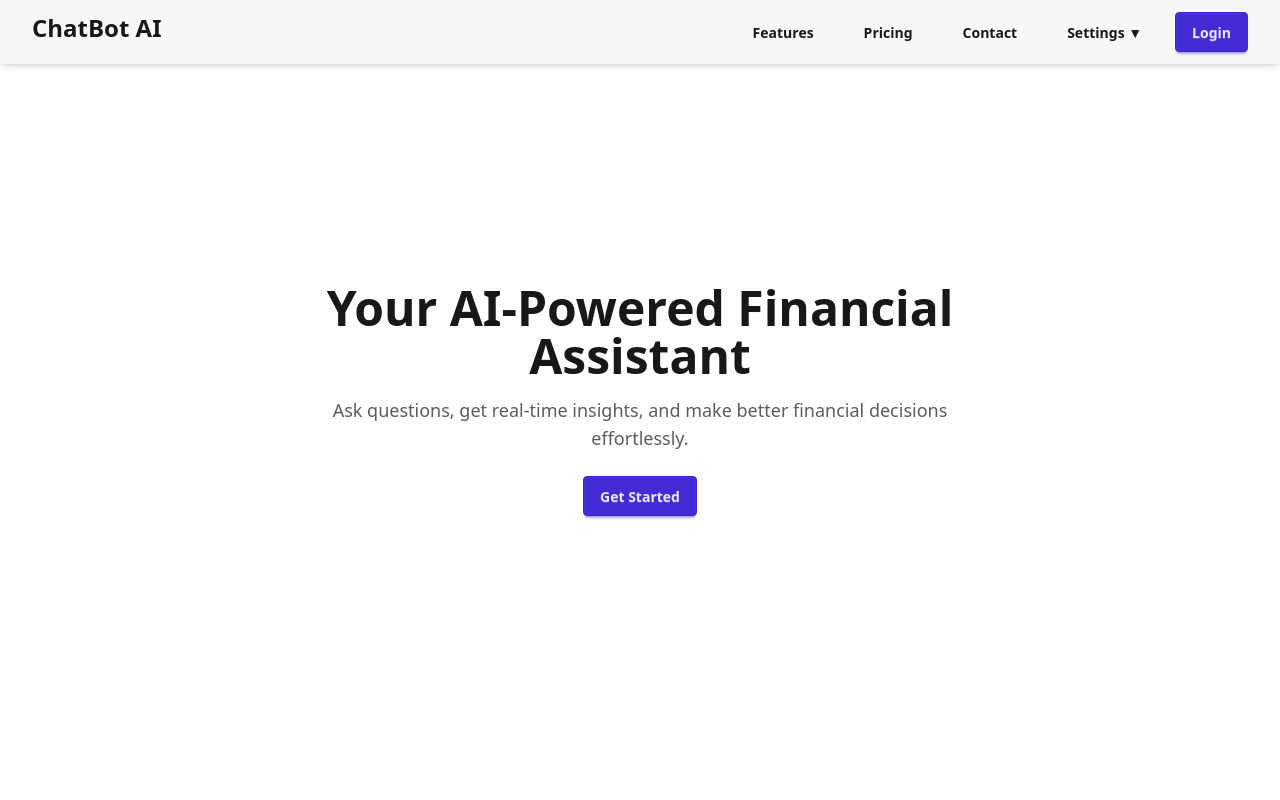
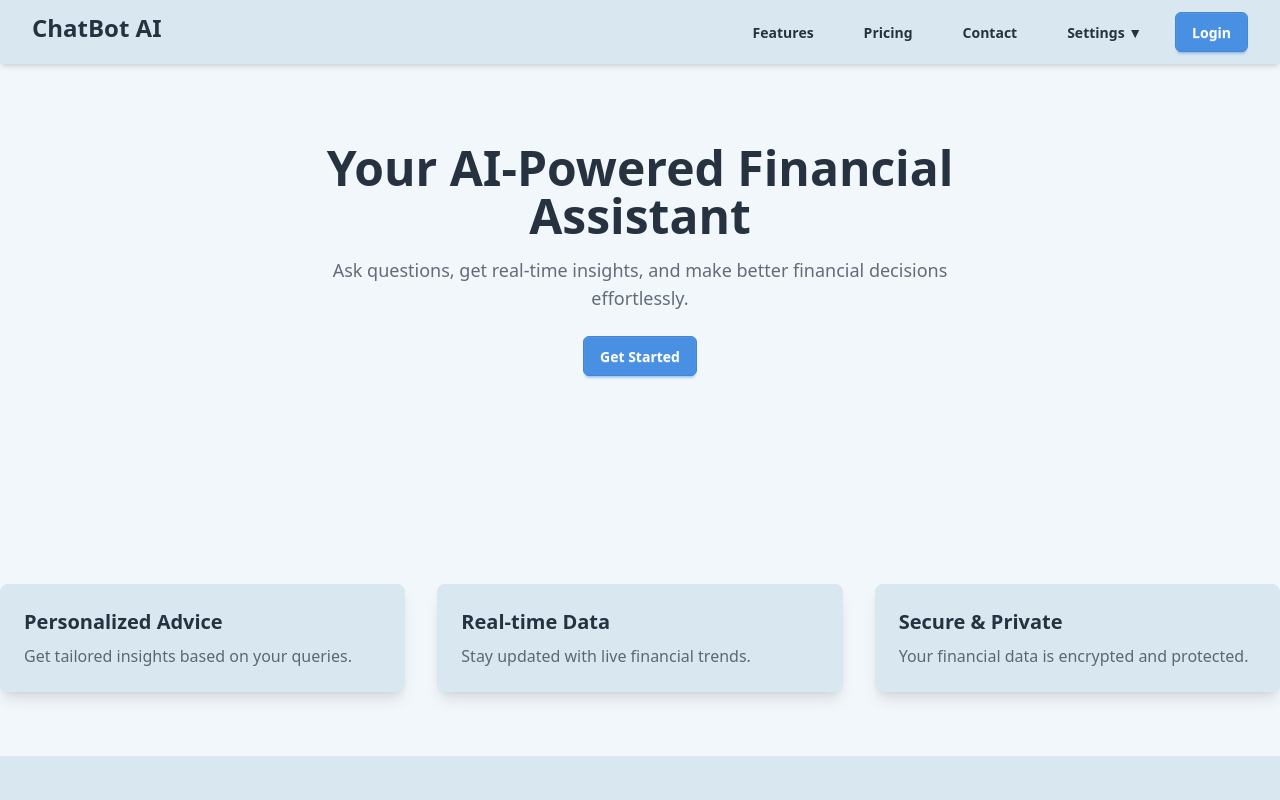
Before and after one commit to pjha8040/FinAI, a React (Vite) app in the folder finAi/frontend/: page / in a window 1280 px wide. Shown: the top 800 px of the page. Built offline with nearby package versions, Linux system fonts and the light colour scheme.

Commit message:
fixed Default theme

```diff
--- a/finAi/frontend/src/App.jsx
+++ b/finAi/frontend/src/App.jsx
@@ -7,7 +7,7 @@ import Preferences from "./Pages/Prefrences";
 import ChatBot from "./Pages/ChatBot";
 import { useState, useEffect } from "react";
 function App() {
-  const [theme, setTheme] = useState(localStorage.getItem("theme") || "default");
+  const [theme, setTheme] = useState(localStorage.getItem("theme") || "Default");
 
   // Apply theme globally
   useEffect(() => {
--- a/finAi/frontend/src/Pages/Home.jsx
+++ b/finAi/frontend/src/Pages/Home.jsx
@@ -33,7 +33,7 @@ const HomePage = () => {
             </div>
 
             {/* Hero Section */}
-            <section className="hero min-h-screen flex items-center justify-center text-center">
+            <section className="hero min-h-[65vh] flex items-center justify-center text-center">
                 <div className="max-w-2xl">
                     <h2 className="text-5xl font-bold">Your AI-Powered Financial Assistant</h2>
                     <p className="mt-4 text-lg opacity-70">
--- a/finAi/frontend/src/Pages/Prefrences.jsx
+++ b/finAi/frontend/src/Pages/Prefrences.jsx
@@ -19,7 +19,7 @@ const Preferences = () => {
   return (
     <div className="min-h-screen bg-base-100 text-base-content p-8">
       <h1 className="text-3xl font-bold mb-4">Preferences</h1>
-      <p className="mb-6">Select a theme for your chatbot application:</p>
+      <p className="mb-6">Select a theme for your application:</p>
 
       {/* Theme Selection Grid */}
       <div className="grid grid-cols-4 sm:grid-cols-6 md:grid-cols-8 gap-2">
--- a/finAi/frontend/src/index.css
+++ b/finAi/frontend/src/index.css
@@ -1,42 +1,44 @@
 @import "tailwindcss";
 @plugin "daisyui";
+@plugin "daisyui" {
+  themes: all;}
 @plugin "daisyui/theme" {
-  name: "Default"; /* Custom Blue Theme */
-  default: True; /* Do not set as default */
+  name: "Default"; /* Custom Elegant Blue Theme */
+  default: true;
   prefersdark: false;
   color-scheme: light;
 
-  /* Base Colors */
-  --color-base-100: oklch(10% 0.05 240); /* Deep Dark Blue */
-  --color-base-200: oklch(15% 0.06 240); /* Slightly Lighter */
-  --color-base-300: oklch(25% 0.08 240); /* Soft Dark Blue */
-  --color-base-content: oklch(95% 0.02 240); /* Light Text */
+  /* Base Colors - Soft, calming blue backgrounds */
+  --color-base-100: #f1f7fb; /* Very light blue/gray for primary background */
+  --color-base-200: #d9e7f1; /* Soft pastel blue */
+  --color-base-300: #c3d9e8; /* Muted blue for sections or cards */
+  --color-base-content: #273240; /* Dark slate for text, easier on the eyes */
 
-  /* Primary Colors */
-  --color-primary: oklch(55% 0.3 240); /* Vibrant Blue */
-  --color-primary-content: oklch(98% 0.01 240); /* White Text */
+  /* Primary Colors - Softer, less saturated blue accents */
+  --color-primary: #4a90e2; /* A gentle blue instead of a vivid blue */
+  --color-primary-content: #ffffff; /* White text remains for clarity */
 
-  /* Secondary Colors */
-  --color-secondary: oklch(60% 0.2 220); /* Soft Blue */
-  --color-secondary-content: oklch(98% 0.02 220);
+  /* Secondary Colors - Complementary soft blue */
+  --color-secondary: #6fb1e7; /* Lighter variant for secondary elements */
+  --color-secondary-content: #ffffff;
 
-  /* Accent Colors */
-  --color-accent: oklch(50% 0.3 210); /* Dark Cyan */
-  --color-accent-content: oklch(98% 0.02 210);
+  /* Accent Colors - Subtle teal for a refreshing touch */
+  --color-accent: #3ebfb0;  /* Muted teal accent */
+  --color-accent-content: #ffffff;
 
-  /* Neutral Colors */
-  --color-neutral: oklch(30% 0.1 240); /* Dark Blue-Gray */
-  --color-neutral-content: oklch(98% 0.02 240);
+  /* Neutral Colors - Calm, balanced gray-blue */
+  --color-neutral: #8a9aa1; /* A medium gray-blue tone */
+  --color-neutral-content: #ffffff;
 
-  /* Info, Success, Warning, Error */
-  --color-info: oklch(65% 0.2 220);
-  --color-success: oklch(55% 0.25 160);
-  --color-warning: oklch(80% 0.3 50);
-  --color-error: oklch(60% 0.3 10);
+  /* Additional States - Adjusted for gentle feedback */
+  --color-info: #3ebfb0;    /* Consistent with accent */
+  --color-success: #5cb85c; /* Gentle green */
+  --color-warning: #f0ad4e; /* Soft amber */
+  --color-error: #d9534f;   /* Muted red */
 
   /* Border Radius */
   --radius-selector: 1rem;
-  --radius-field: 0.25rem;
+  --radius-field: 0.375rem;
   --radius-box: 0.5rem;
 
   /* Other Styling */
@@ -44,5 +46,3 @@
   --depth: 1;
   --noise: 0;
 }
-@plugin "daisyui" {
-    themes: all;}
```
